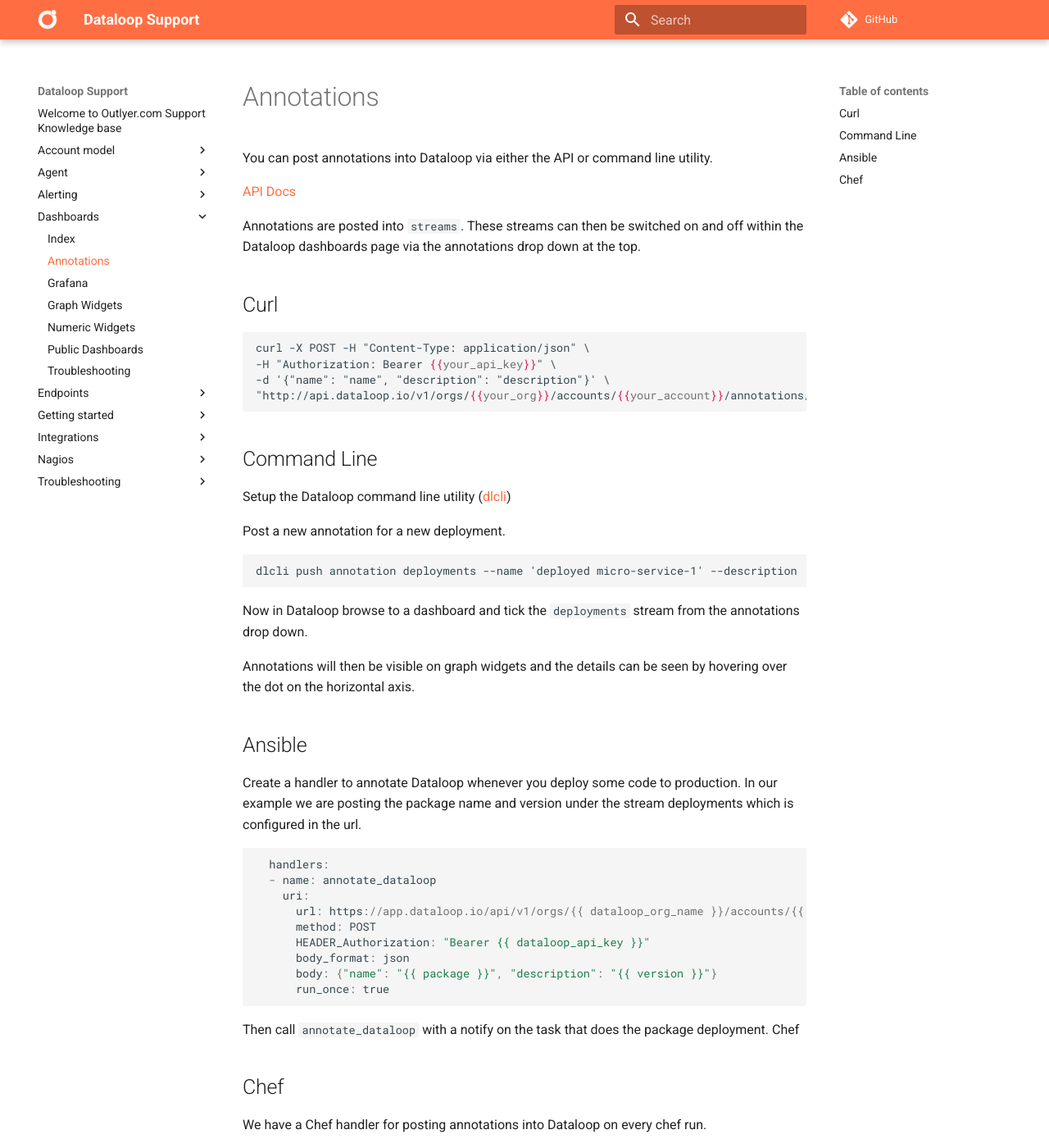
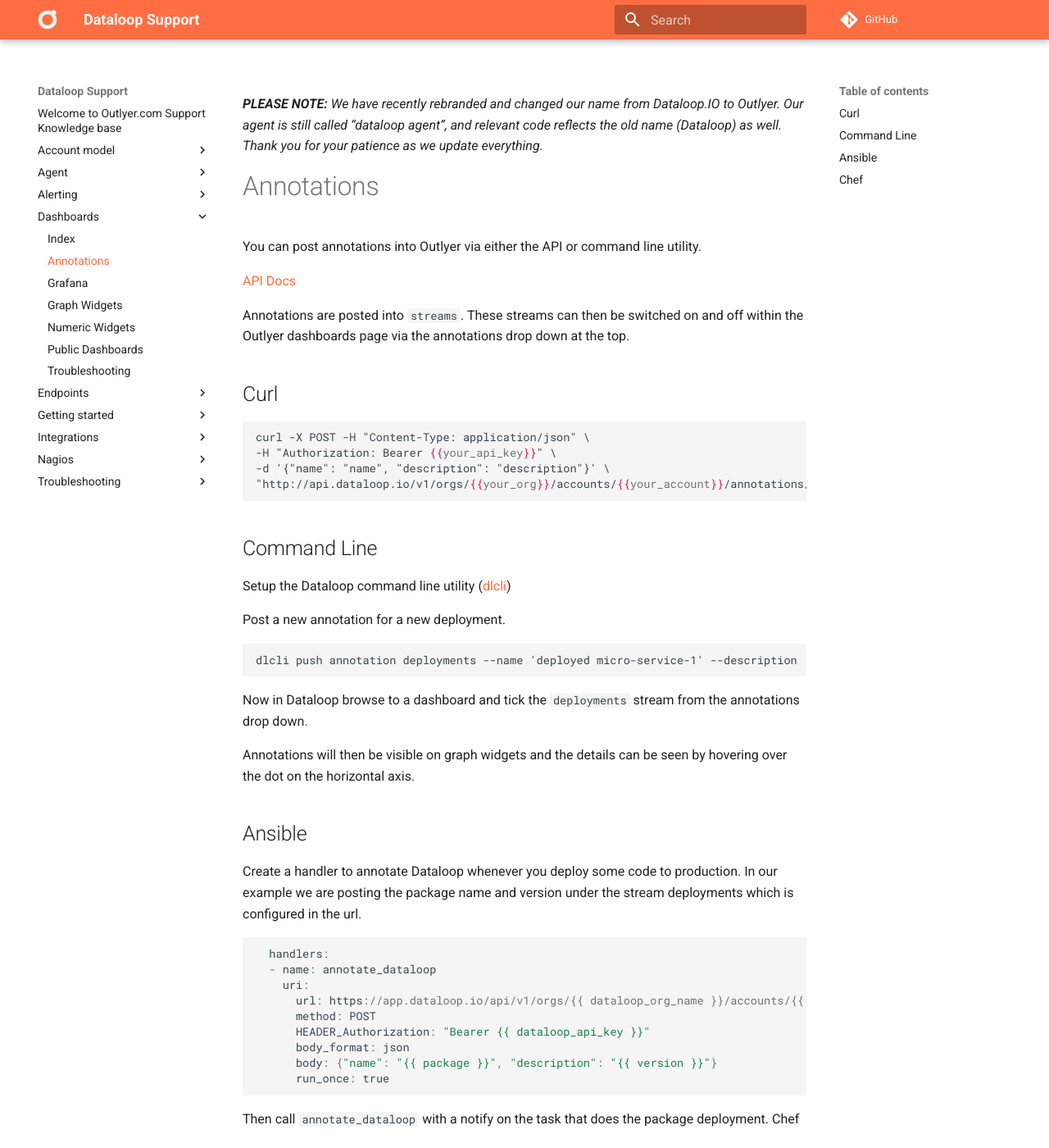
Before and after one commit to dataloop/dataloop-support, an MkDocs documentation site: the page built from docs/dashboards/annotations.md, in a window 1280 px wide and 1400 px high. Shown: the whole window at 82% size. Built offline with MkDocs 1.6.1 and Material for MkDocs 9.7.7, drawn with Linux system fonts in a browser that asks for light colours; comment, search, counter and statistics services are not loaded; some of the changed text lies outside the part shown.

Commit message:
replace Dataloop? + added comment re rebrand above

```diff
--- a/docs/dashboards/annotations.md
+++ b/docs/dashboards/annotations.md
@@ -1,10 +1,12 @@
+_**PLEASE NOTE:** We have recently rebranded and changed our name from Dataloop.IO to Outlyer. Our agent is still called “dataloop agent”, and relevant code reflects the old name (Dataloop) as well. Thank you for your patience as we update everything._
+
 # Annotations
 
-You can post annotations into Dataloop via either the API or command line utility.
+You can post annotations into Outlyer via either the API or command line utility.
 
 [API Docs](https://documenter.getpostman.com/view/505524/dataloop_public_api/2FyccR#annotations)
 
-Annotations are posted into `streams`. These streams can then be switched on and off within the Dataloop dashboards page via the annotations drop down at the top.
+Annotations are posted into `streams`. These streams can then be switched on and off within the Outlyer dashboards page via the annotations drop down at the top.
 
 ## Curl
 
@@ -50,6 +52,6 @@
 
 ## Chef
 
-We have a Chef handler for posting annotations into Dataloop on every chef run.
+We have a Chef handler for posting annotations into Outlyer on every Chef run.
 
 <https://github.com/dataloop/dataloop-chef-handler>
```
